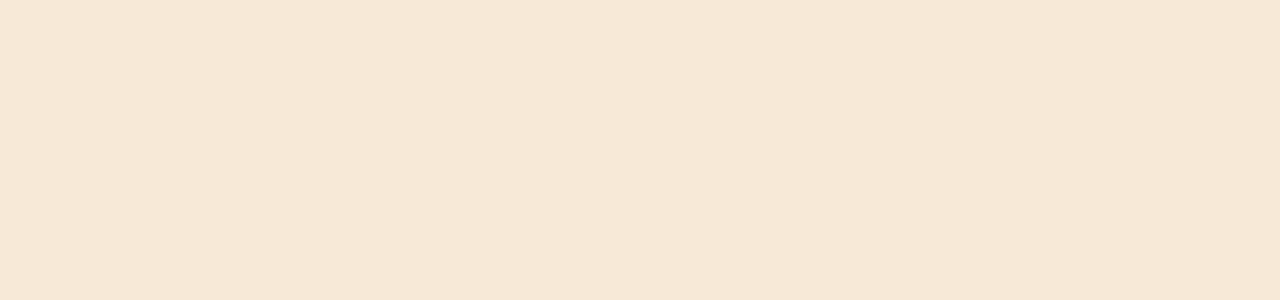
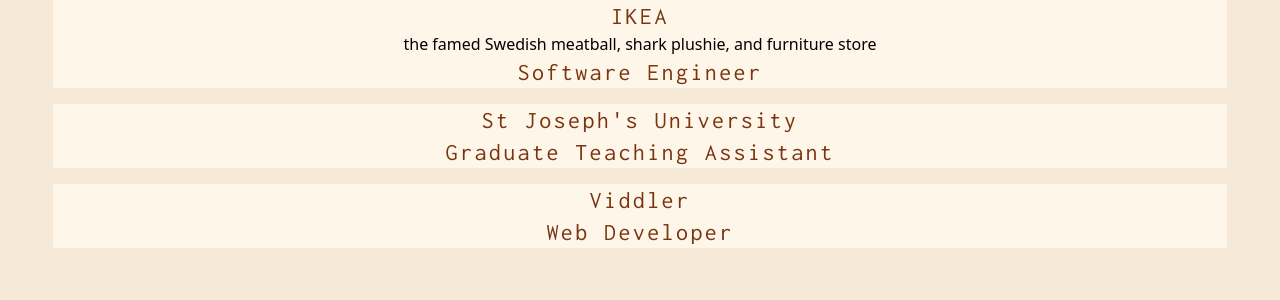
Before and after one commit to lail-lei/lail.com, a Next.js app: page /resume/Resume.component in a window 1280 px wide. Shown: the top 300 px of the page. Built offline with nearby package versions, Linux system fonts and the light colour scheme.

Commit message:
begin resume card

```diff
--- a/pages/resume/Resume.component.tsx
+++ b/pages/resume/Resume.component.tsx
@@ -1,8 +1,25 @@
-import React from 'react';
+import React, { useState } from 'react';
 import { Page } from '../../components';
+import { resumeCards } from '../../constants';
+import ResumeCard from './components/ResumeCard/ResumeCard.component';
+import { ResumeCard as ResumeCardType } from './types';
 
 function Resume() {
-  return <Page></Page>;
+  const [expandedCardIndex, setExpandedCard] = useState(0);
+
+  const renderCards = () => {
+    return resumeCards.map((card: ResumeCardType, index: number) => {
+      return (
+        <ResumeCard
+          key={index}
+          {...card}
+          collapsed={expandedCardIndex !== index}
+        />
+      );
+    });
+  };
+
+  return <Page pageStyles={'auto-rows-max gap-4'}>{renderCards()}</Page>;
 }
 
 export default Resume;
--- /dev/null
+++ b/pages/resume/components/ResumeCard/ResumeCard.component.tsx
@@ -0,0 +1,46 @@
+import React from 'react';
+import { Card } from '../../../../components';
+import Subheading from '../../../../components/subheading/Subheading.component';
+import {
+  ResumeCard as ResumeCardType,
+  JobDetails as JobDetailsType,
+} from '../../types';
+
+export interface ResumeCardProps extends ResumeCardType {
+  collapsed?: boolean;
+}
+
+const jobTitleStyle = 'text-3xl';
+const companyNameStyle = 'text-lg';
+
+const PositionContent: React.FC<JobDetailsType> = ({
+  title,
+  date,
+  iconURL,
+  accomplishments,
+  tools,
+  funFacts,
+}) => {
+  return <div></div>;
+};
+
+const ResumeCard: React.FC<ResumeCardProps> = ({
+  company,
+  positions,
+  description,
+  iconURL,
+  collapsed,
+}) => {
+  const mostRecentJobTitle = positions[positions.length - 1].title;
+  const hiddenClass = 'h-0 overflow-hidden';
+  return (
+    <Card>
+      <Subheading text={company} subheadingStyles={companyNameStyle} />
+      <p className={`${collapsed ? hiddenClass : ''}`}>{description}</p>
+
+      <Subheading text={mostRecentJobTitle} subheadingStyles={jobTitleStyle} />
+    </Card>
+  );
+};
+
+export default ResumeCard;
--- /dev/null
+++ b/pages/resume/components/ResumeCard/index.ts
@@ -0,0 +1 @@
+export * from './ResumeCard.component';
```
